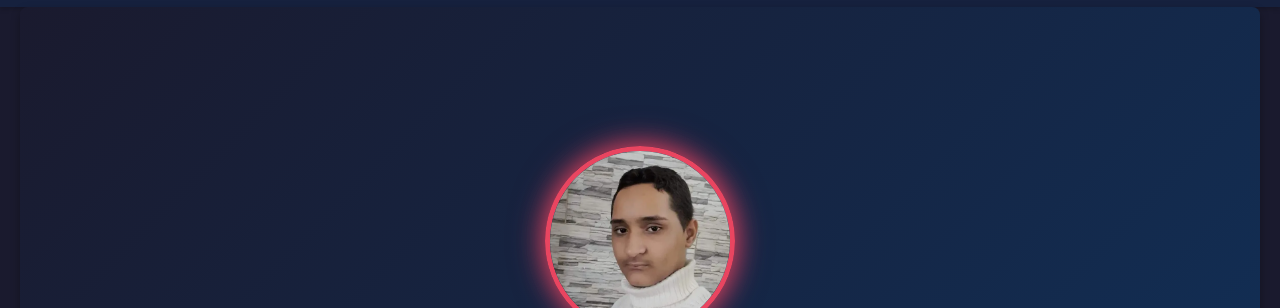
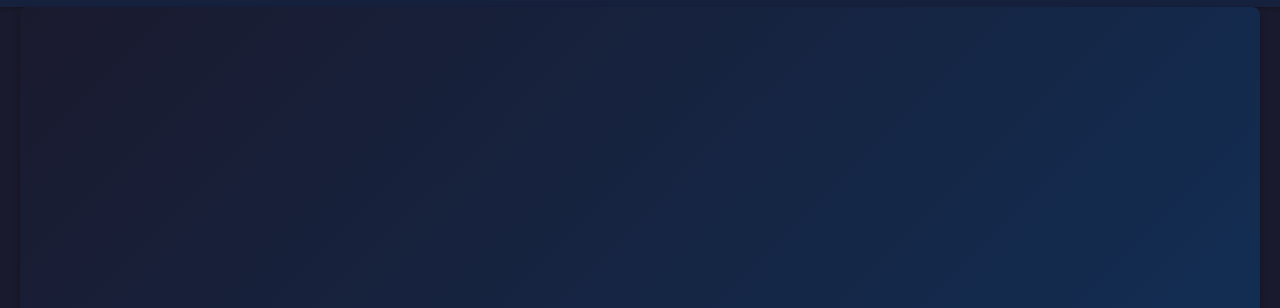
Before and after one commit to Muhammed-Abdulrhman/muhammed-portfolio, a plain HTML site: page index.html in a window 1280 px wide. Shown: the part 71-379 px from the top of the page. Drawn offline with Linux system fonts and the light colour scheme.

Commit message:
Update index.html

```diff
--- a/index.html
+++ b/index.html
@@ -21,7 +21,6 @@
 
     <section id="home" class="hero">
         <div class="hero-content">
-            <img src="assets/profile.png" alt="Mohammad Abdalruhman" class="profile-pic">
             <h1>Muhammad Abdalruhman</h1>
             <p>Passionate Developer | Django | WebDriver - Selenium | customtkinter | C# | Python</p>
             <div class="social-links">
```
